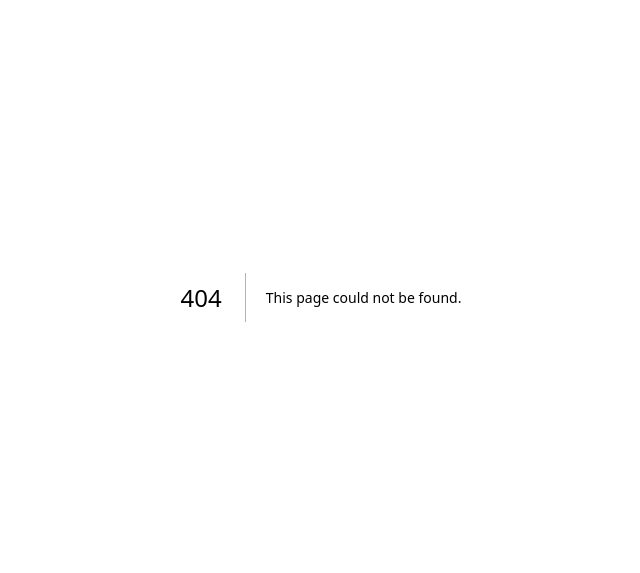
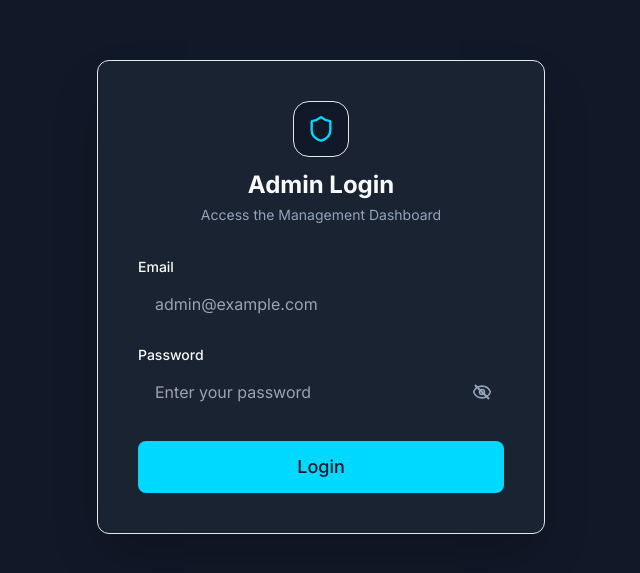
Before and after one commit to nishan-paul-2022/interview-easy-fashion-limited, a Next.js app in the folder app-management/: page /login in a window 1280 px wide. Before the commit this address had no page. Shown: the part 103-676 px from the top of the page, without its empty margins (319-959 px from the left). Built offline with nearby package versions, Linux system fonts and the light colour scheme.

Commit message:
feat(management): implement admin login page

```diff
--- /dev/null
+++ b/app-management/src/app/login/layout.tsx
@@ -0,0 +1,11 @@
+import React from 'react';
+
+export default function DashboardAuthLayout({ children }: { children: React.ReactNode }) {
+  return (
+    <div className="min-h-screen flex items-center justify-center p-4">
+      <div className="w-full max-w-md bg-surface p-8 sm:p-10 rounded-xl shadow-2xl border border-muted/20">
+        {children}
+      </div>
+    </div>
+  );
+}
--- /dev/null
+++ b/app-management/src/app/login/page.tsx
@@ -0,0 +1,39 @@
+'use client';
+
+import React from 'react';
+
+import { Button } from '@/components/atoms/Button';
+import { Icon } from '@/components/atoms/Icon';
+import { Input } from '@/components/atoms/Input';
+import { PasswordInput } from '@/components/atoms/PasswordInput';
+
+export default function ManagementLoginPage() {
+  const handleSubmit = (e: React.FormEvent) => {
+    e.preventDefault();
+    // Authentication logic will be wired up in Phase 12
+  };
+
+  return (
+    <div className="flex flex-col w-full gap-8">
+      <div className="flex flex-col items-center text-center gap-3">
+        <div className="w-14 h-14 rounded-2xl bg-bg flex items-center justify-center shadow-inner border border-muted/10">
+          <Icon name="Shield" size={28} className="text-accent" />
+        </div>
+        <div>
+          <h1 className="text-2xl font-bold text-text">Admin Login</h1>
+          <p className="text-muted text-sm mt-1">Access the Management Dashboard</p>
+        </div>
+      </div>
+
+      <form onSubmit={handleSubmit} className="flex flex-col gap-5">
+        <Input label="Email" type="email" placeholder="admin@example.com" required />
+
+        <PasswordInput label="Password" placeholder="Enter your password" required />
+
+        <Button type="submit" variant="primary" size="lg" className="w-full mt-2">
+          Login
+        </Button>
+      </form>
+    </div>
+  );
+}
```
